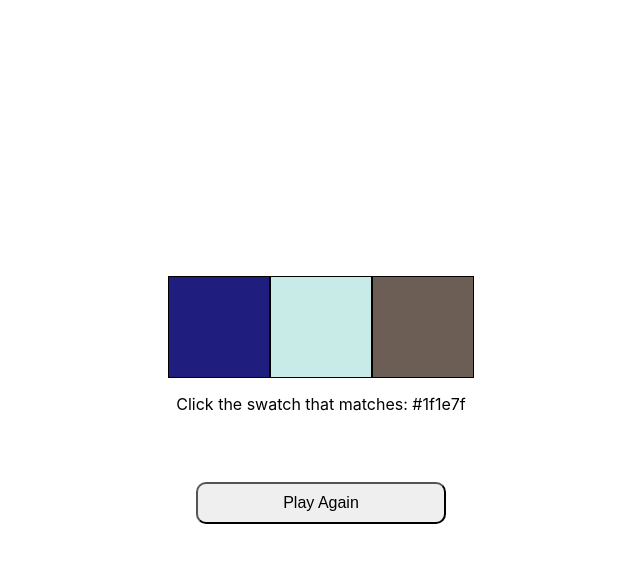
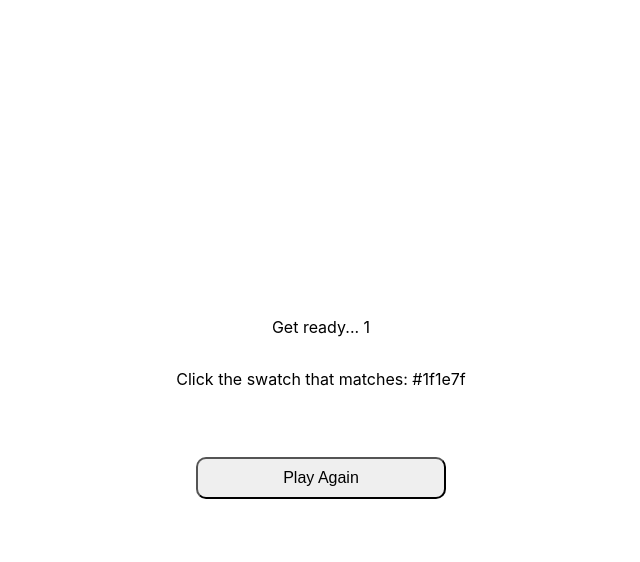
Before and after one commit to Andrew32A/ACS-3330-color-challenge, a React (Create React App) app: page / in a window 1280 px wide. Both pictures are taken after a click on the button "Play Again". Shown: the top 562 px of the page, without its empty margins (319-959 px from the left). Built offline with nearby package versions, Linux system fonts and the light colour scheme.

Commit message:
added countdown before showing swatches

```diff
--- a/src/App.js
+++ b/src/App.js
@@ -6,16 +6,35 @@ function App() {
   const [targetColor, setTargetColor] = useState("");
   const [message, setMessage] = useState("");
   const [selectedColor, setSelectedColor] = useState("");
+  const [showSwatches, setShowSwatches] = useState(false);
+  const [countdown, setCountdown] = useState(3);
 
   useEffect(() => {
     resetGame();
   }, []);
+
+  useEffect(() => {
+    if (!showSwatches) {
+      setCountdown(3);
+      const interval = setInterval(() => {
+        setCountdown((currentCountdown) => {
+          if (currentCountdown <= 1) {
+            clearInterval(interval);
+            setShowSwatches(true);
+            return 0;
+          }
+          return currentCountdown - 1;
+        });
+      }, 1000);
+    }
+  }, [showSwatches]);
 
   const generateRandomColor = () => {
     return "#" + Math.floor(Math.random() * 16777215).toString(16);
   };
 
   const resetGame = () => {
+    setShowSwatches(false);
     const newColors = Array.from({ length: 3 }, generateRandomColor);
     setColors(newColors);
     setTargetColor(newColors[Math.floor(Math.random() * newColors.length)]);
@@ -34,6 +53,7 @@ function App() {
 
   return (
     <div className="App">
+      {showSwatches ? (
         <div className="colorWrapper">
           {colors.map((color, index) => (
             <div
@@ -50,6 +70,9 @@ function App() {
             </div>
           ))}
         </div>
+      ) : (
+        <p>Get ready... {countdown}</p>
+      )}
       <p>Click the swatch that matches: {targetColor}</p>
       <p>{message}</p>
       <button className="playAgainButton" onClick={resetGame}>
```
Lines whose indentation alone changed are shown as unchanged.
